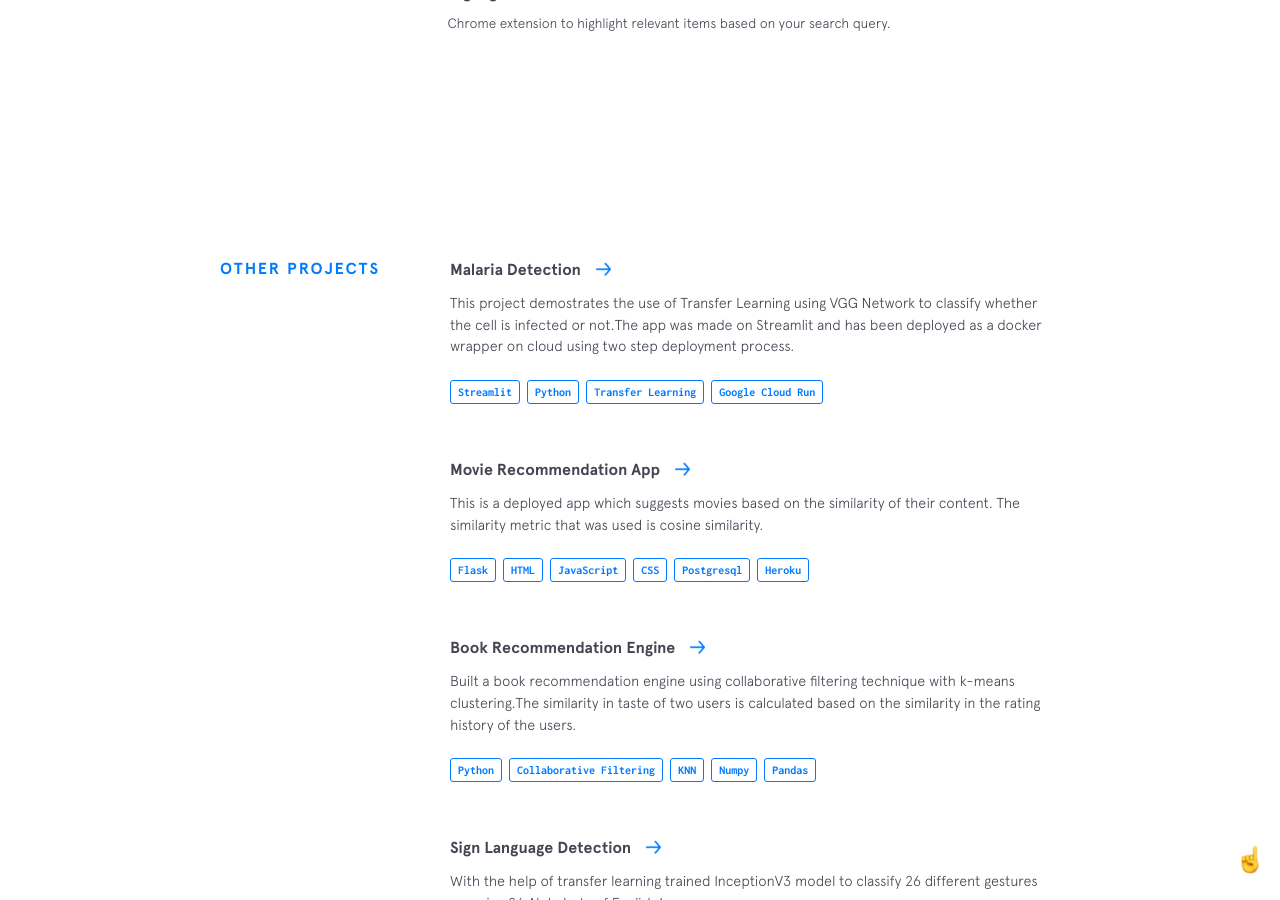
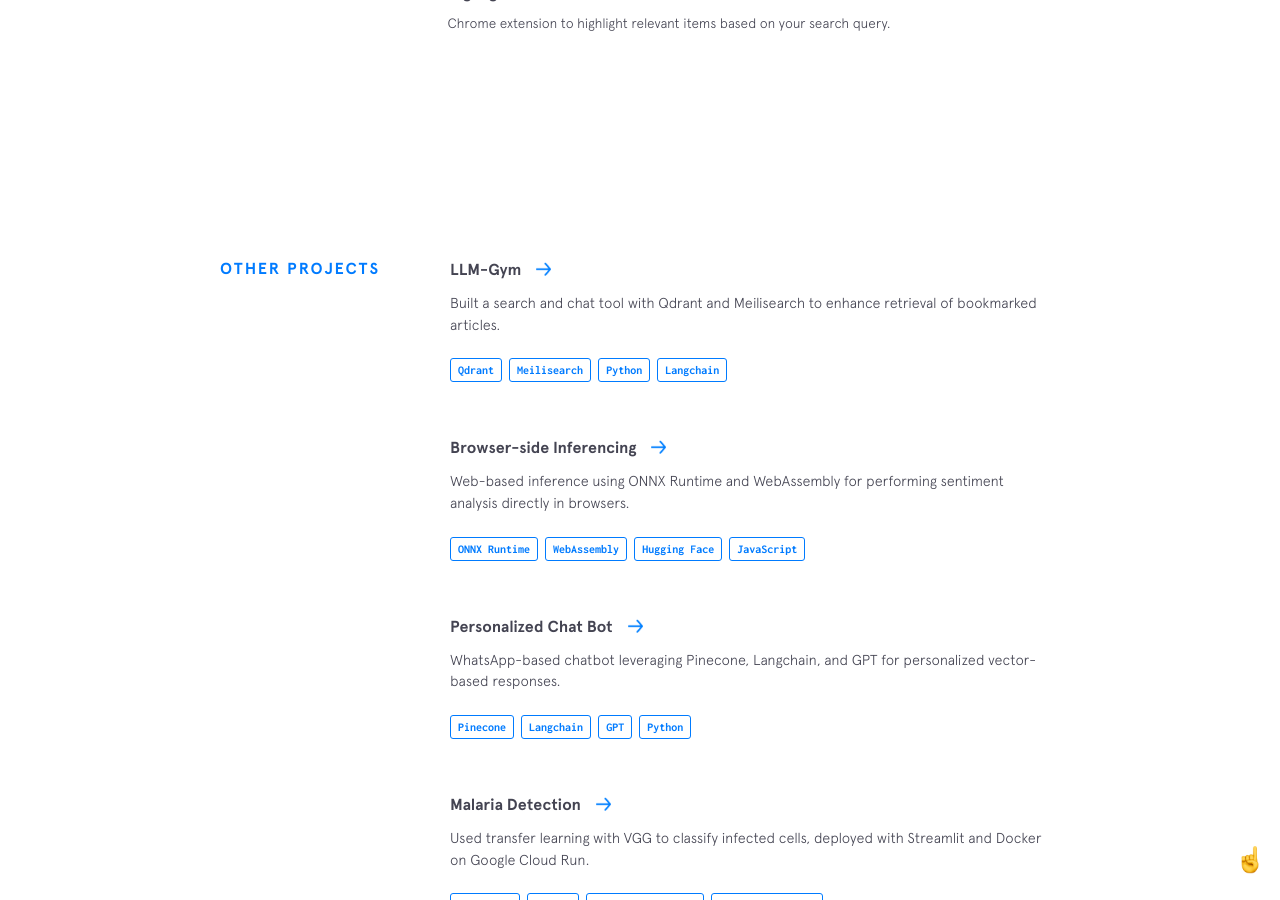
Before and after one commit to RheagalFire/rheagalfire.github.io, a Jekyll site: the page built from index.html, in a window 1280 px wide and 900 px high, scrolled down 3244 px. Built offline with Jekyll 4.4.1, drawn with Linux system fonts in a browser that asks for light colours; nearby versions of some CDN libraries; some of the changed text lies outside the part shown.

Commit message:
Update other-projects.yml

```diff
--- a/_data/other-projects.yml
+++ b/_data/other-projects.yml
@@ -1,72 +1,52 @@
+- name: LLM-Gym
+  url: https://github.com/RheagalFire/LLM-gym/tree/main/gym_reader
+  code: https://github.com/RheagalFire/LLM-gym/tree/main/gym_reader
+  description: Built a search and chat tool with Qdrant and Meilisearch to enhance retrieval of bookmarked articles.
+  used:
+    - thing: Qdrant
+    - thing: Meilisearch
+    - thing: Python
+    - thing: Langchain
+  social:
+    - platform: LinkedIn
+      url: https://www.linkedin.com/posts/aarish-alam_rag-dspy-knowledgemanagement-activity-7288050529685975042-uNUi?utm_source=share&utm_medium=member_desktop&rcm=ACoAAC3guzgBLJ3ujDvj7NqMMjTw1_2SwpYn4dE
+
+- name: Browser-side Inferencing
+  url: https://github.com/RheagalFire/Browserside-Inferencing
+  code: https://github.com/RheagalFire/Browserside-Inferencing
+  description: Web-based inference using ONNX Runtime and WebAssembly for performing sentiment analysis directly in browsers.
+  used:
+    - thing: ONNX Runtime
+    - thing: WebAssembly
+    - thing: Hugging Face
+    - thing: JavaScript
+
+- name: Personalized Chat Bot
+  url: https://github.com/RheagalFire/personalized_chat_bot
+  code: https://github.com/RheagalFire/personalized_chat_bot
+  description: WhatsApp-based chatbot leveraging Pinecone, Langchain, and GPT for personalized vector-based responses.
+  used:
+    - thing: Pinecone
+    - thing: Langchain
+    - thing: GPT
+    - thing: Python
+
 - name: Malaria Detection
   url: https://github.com/RheagalFire/Malaria_Detection
   code: https://github.com/RheagalFire/Malaria_Detection
-  description: This project demostrates the use of Transfer Learning using VGG Network to classify whether the cell is infected or not.The app was made on Streamlit and has been deployed as a docker wrapper on cloud using two step deployment process.
+  description: Used transfer learning with VGG to classify infected cells, deployed with Streamlit and Docker on Google Cloud Run.
   used:
     - thing: Streamlit
     - thing: Python
     - thing: Transfer Learning
     - thing: Google Cloud Run
 
-- name: Movie Recommendation App
-  url: https://github.com/RheagalFire/Content_Based_Filtering
-  code: https://github.com/RheagalFire/Content_Based_Filtering
-  description: This is a deployed app which suggests movies based on the similarity of their content. The similarity metric that was used is cosine similarity.
-  used:
-    - thing: Flask
-    - thing: HTML
-    - thing: JavaScript
-    - thing: CSS
-    - thing: Postgresql
-    - thing: Heroku
-
-- name: Book Recommendation Engine
-  url: https://github.com/RheagalFire/Book-Recommendation-Engine
-  code: https://github.com/RheagalFire/Book-Recommendation-Engine
-  description: Built a book recommendation engine using collaborative filtering technique with k-means clustering.The similarity in taste of two users is calculated based on the similarity in the rating history of the users.
-
-  used:
-    - thing: Python
-    - thing: Collaborative Filtering
-    - thing: KNN
-    - thing: Numpy
-    - thing: Pandas
-
 - name: Sign Language Detection
   url: https://github.com/RheagalFire/Sign-Language-Detector
   code: https://github.com/RheagalFire/Sign-Language-Detector
-  description: With the help of transfer learning trained InceptionV3 model to classify 26 different gestures mapping 26 Alphabets of English Language
+  description: Trained InceptionV3 model via transfer learning to classify 26 alphabetic sign language gestures.
   used:
     - thing: Python
+    - thing: Inception V3
     - thing: Transfer Learning
-    - thing: Inception V3
-    - thing: Matplotlib and PIL
-
-- name: Sentiment Analysis of Movie Reviews
-  url: https://github.com/RheagalFire/Sentiment-Analysis-of-Movie-Reviews
-  code: https://github.com/RheagalFire/Sentiment-Analysis-of-Movie-Reviews
-  description: Using several models made a vote classifier based on hard voting in which predictions are the majority vote of contributing models.
-  used:
-    - thing: Python
-    - thing: Vote Classifier
-    - thing: NLTK
-    - thing: Pickle
-
-- name: Image generation through GANS
-  url: https://github.com/RheagalFire/Image-Generation-using-GANS
-  code: https://github.com/RheagalFire/Image-Generation-using-GANS
-  description: Built a simple Generative Adversarial Network to generate image of digit 5 from noise distribution.
-  used:
-    - thing: Python
-    - thing: Generator And Discriminator Networks
-    - thing: Pillow
-    - thing: OpenCv
-
-- name: Part of Speech Tagging
-  url: https://github.com/RheagalFire/POS-Tagging
-  code: https://github.com/RheagalFire/POS-Tagging
-  description: Trained a LSTM neural network with Word2vec Embeddings of 300 dimensions to classify words into thier parts of speech.
-  used:
-    - thing: Python
-    - thing: LSTM
-    - thing: Word Embeddings
+    - thing: Matplotlib
```
